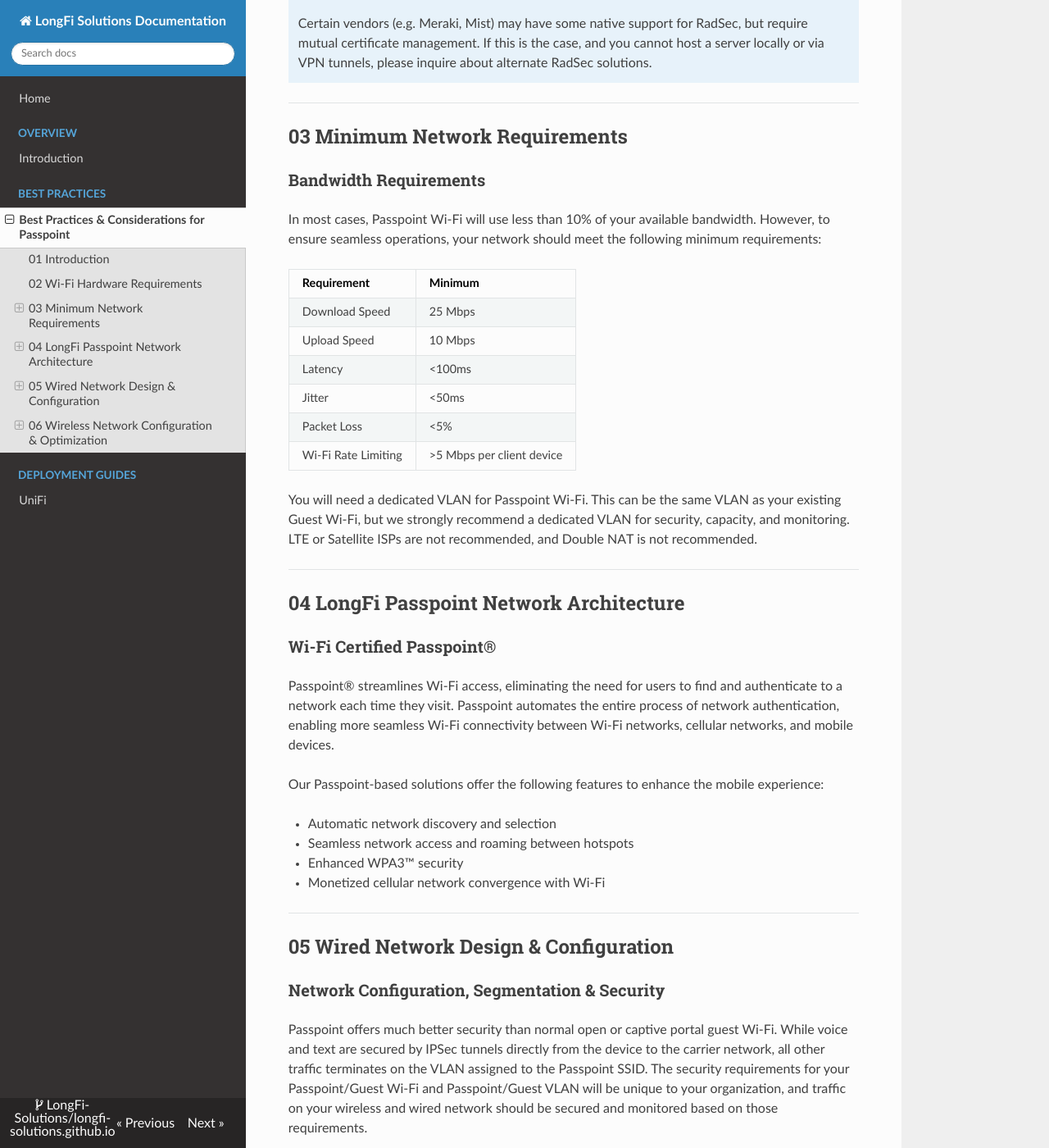
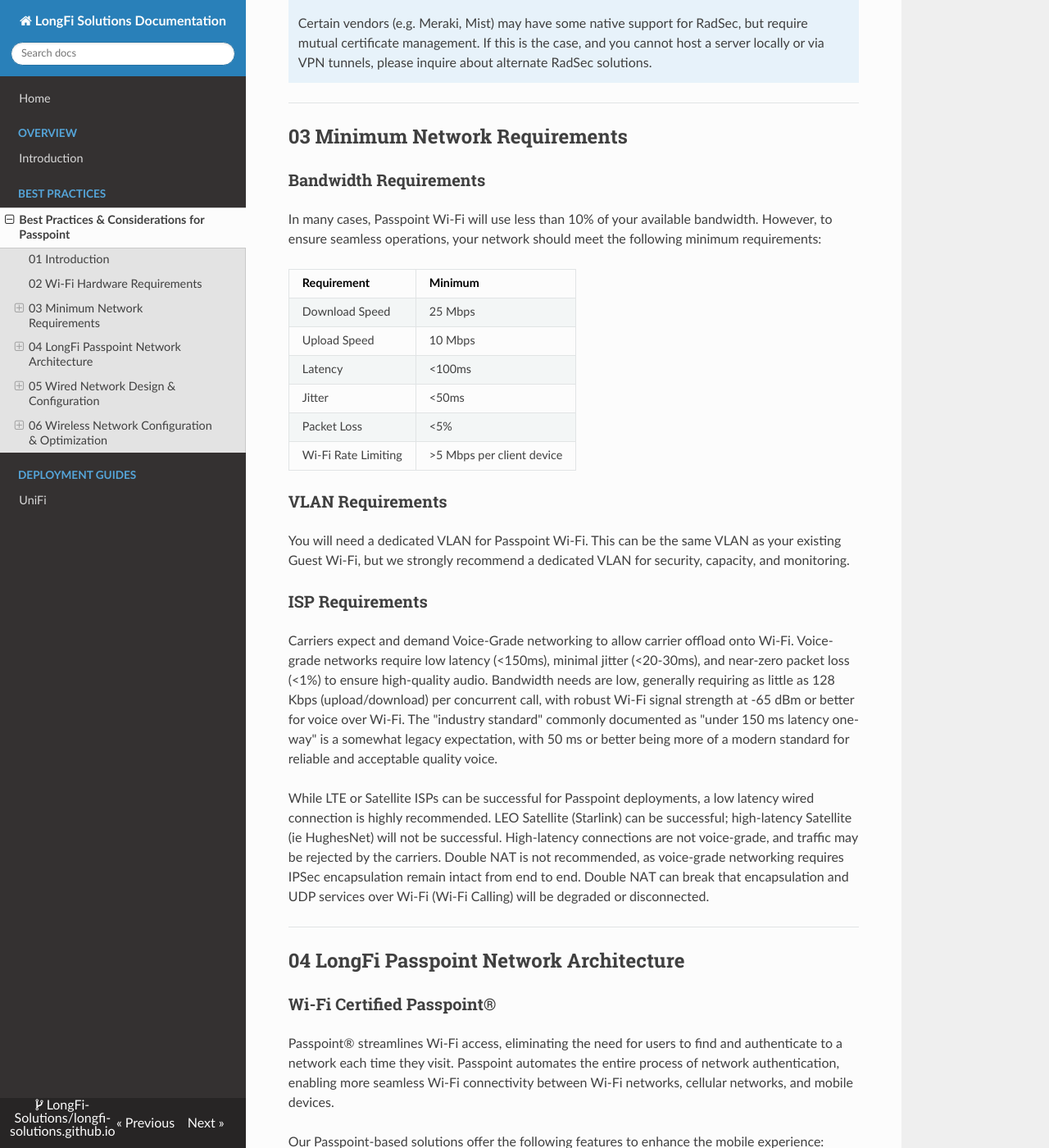
Before and after one commit to LongFi-Solutions/longfi-solutions.github.io, an MkDocs documentation site: the page built from docs/best-practices/index.md, in a window 1280 px wide and 1400 px high, scrolled down 854 px. Shown: the whole window at 82% size. Built offline with MkDocs 1.6.1, drawn with Linux system fonts in a browser that asks for light colours; nearby versions of some CDN libraries.

Commit message:
Update Best Practices “index”

```diff
--- a/docs/best-practices/index.md
+++ b/docs/best-practices/index.md
@@ -32,7 +32,7 @@ Your Wi-Fi equipment, firmware, and controller must support:
 
 ### Bandwidth Requirements
 
-In most cases, Passpoint Wi-Fi will use less than 10% of your available bandwidth. However, to ensure seamless operations, your network should meet the following minimum requirements:
+In many cases, Passpoint Wi-Fi will use less than 10% of your available bandwidth. However, to ensure seamless operations, your network should meet the following minimum requirements:
 
 | Requirement | Minimum |
 | --- | --- |
@@ -43,7 +43,15 @@ In most cases, Passpoint Wi-Fi will use less than 10% of your available bandwidt
 | Packet Loss | <5% |
 | Wi-Fi Rate Limiting | >5 Mbps per client device |
 
-You will need a dedicated VLAN for Passpoint Wi-Fi. This can be the same VLAN as your existing Guest Wi-Fi, but we strongly recommend a dedicated VLAN for security, capacity, and monitoring. LTE or Satellite ISPs are not recommended, and Double NAT is not recommended.
+### VLAN Requirements
+
+You will need a dedicated VLAN for Passpoint Wi-Fi. This can be the same VLAN as your existing Guest Wi-Fi, but we strongly recommend a dedicated VLAN for security, capacity, and monitoring.
+
+### ISP Requirements
+
+Carriers expect and demand Voice-Grade networking to allow carrier offload onto Wi-Fi.  Voice-grade networks require low latency (<150ms), minimal jitter (<20-30ms), and near-zero packet loss (<1%) to ensure high-quality audio. Bandwidth needs are low, generally requiring as little as 128 Kbps (upload/download) per concurrent call, with robust Wi-Fi signal strength at -65 dBm or better for voice over Wi-Fi.  The "industry standard" commonly documented as "under 150 ms latency one-way" is a somewhat legacy expectation, with 50 ms or better being more of a modern standard for reliable and acceptable quality voice.
+
+While LTE or Satellite ISPs can be successful for Passpoint deployments, a low latency wired connection is highly recommended.  LEO Satellite (Starlink) can be successful; high-latency Satellite (ie HughesNet) will not be successful.  High-latency connections are not voice-grade, and traffic may be rejected by the carriers.  Double NAT is not recommended, as voice-grade networking requires IPSec encapsulation remain intact from end to end.  Double NAT can break that encapsulation and UDP services over Wi-Fi (Wi-Fi Calling) will be degraded or disconnected.
 
 ***
 
```
